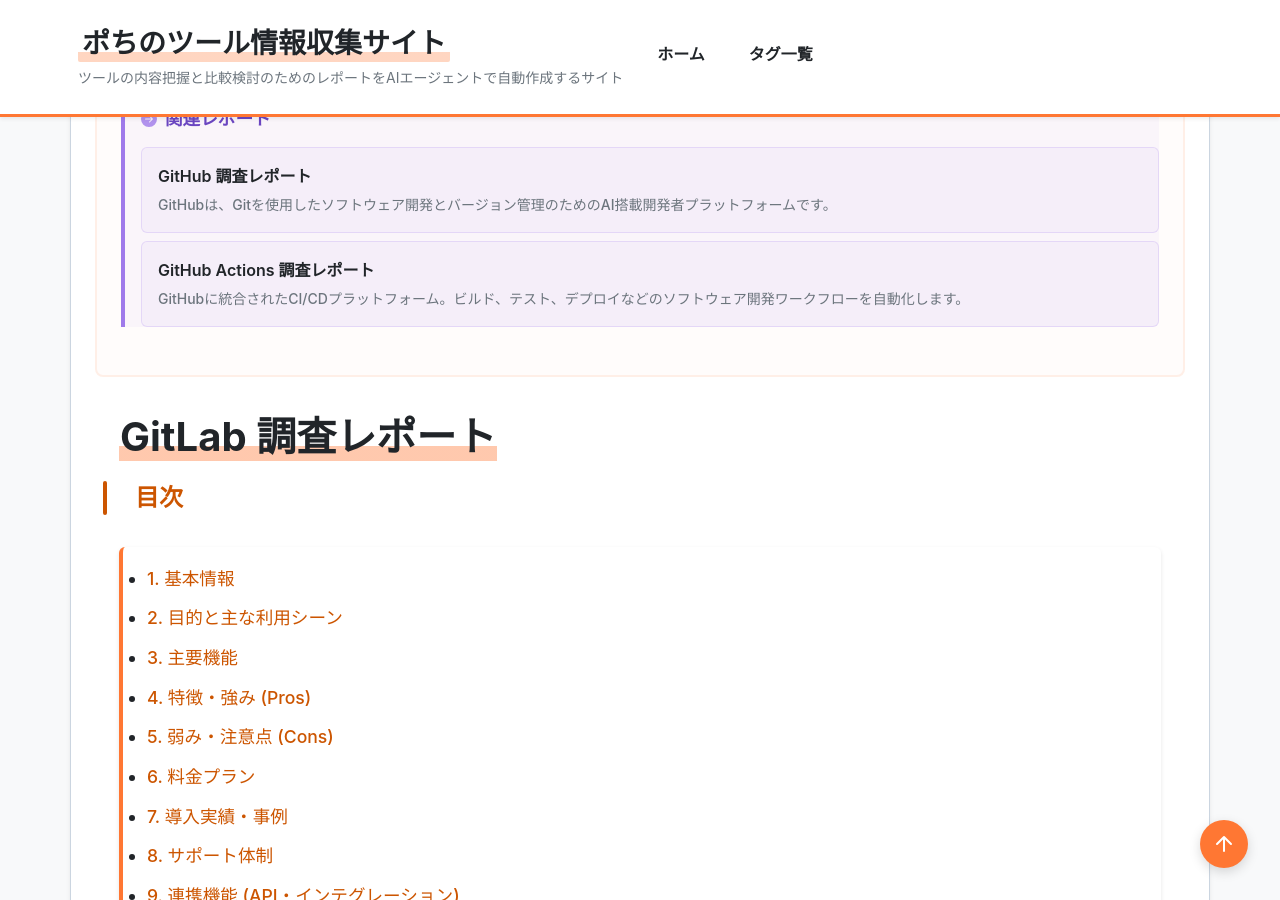
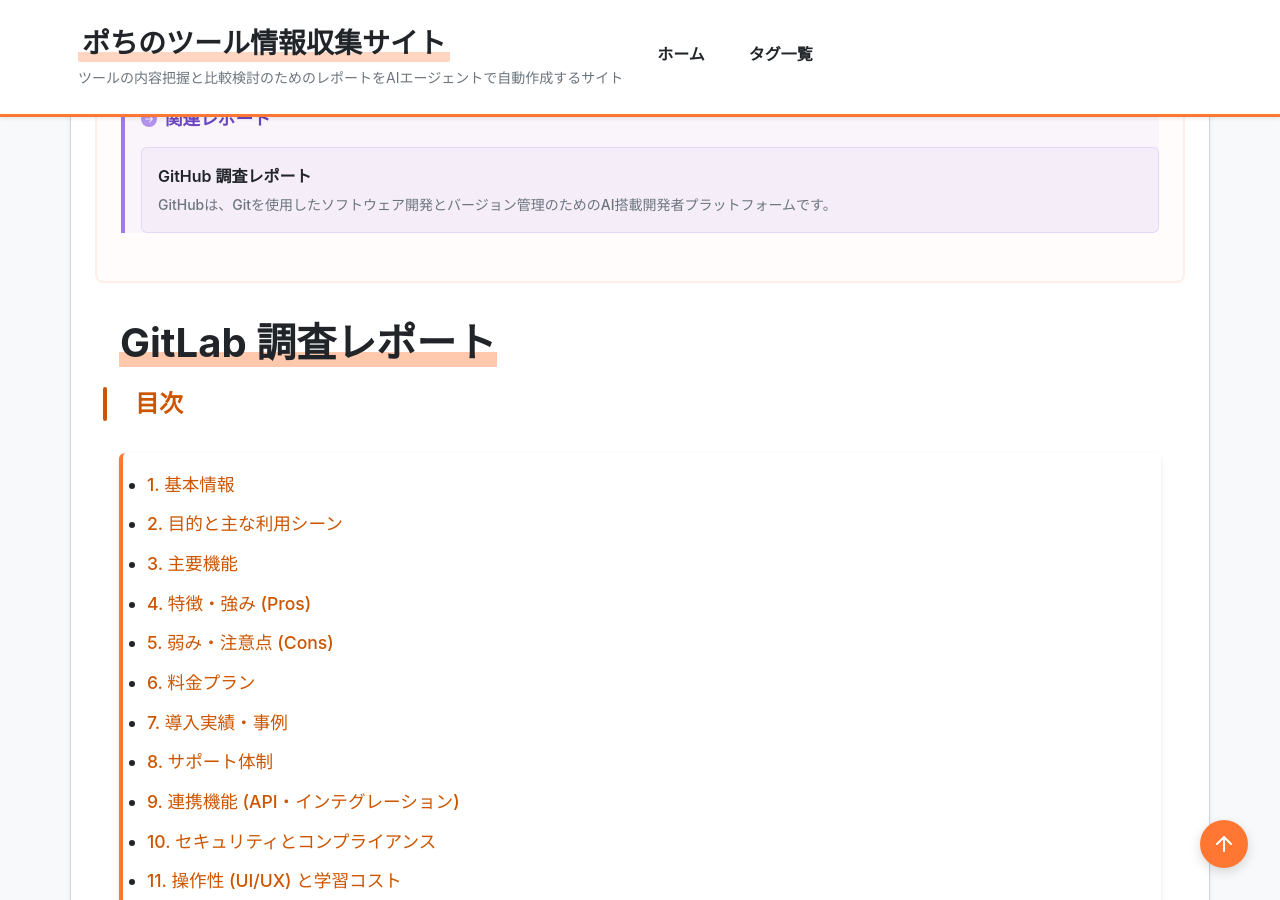
Before and after one commit to aegisfleet/tool-survey-report, a Jekyll site: the page built from _reports/gitlab.md, in a window 1280 px wide and 900 px high, scrolled down 872 px. Built offline with Jekyll 4.4.1, drawn with Linux system fonts in a browser that asks for light colours.

Commit message:
docs(report): Remove GitHub Actions from GitLab report related tools
- Update GitLab report markdown file
- Remove "GitHub Actions" from related_tools section
- Maintain clean and accurate tool relationships

```diff
--- a/_reports/gitlab.md
+++ b/_reports/gitlab.md
@@ -18,7 +18,6 @@
     - "GitLab CI/CD"
   related_tools:
     - "GitHub"
-    - "GitHub Actions"
 ---
 
 # **GitLab 調査レポート**
```
